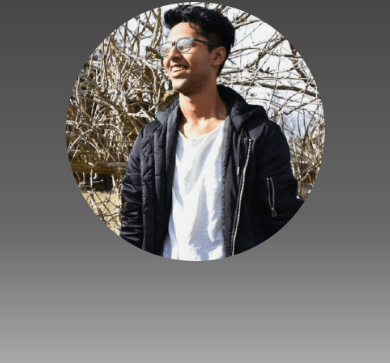
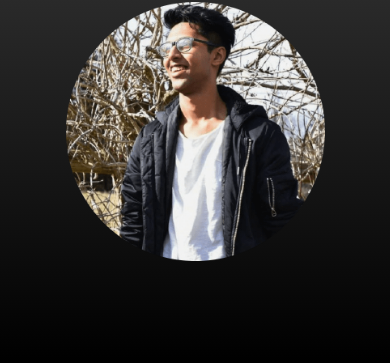
Before and after one commit to yash-1o1/yash-1o1.github.io, a plain HTML site: page index.html in a window 390 px wide. Shown: the part 481-844 px from the top of the page. Drawn offline with nearby package versions, Linux system fonts and the light colour scheme; a script that the page names is missing.

Commit message:
Background radiant inverted

```diff
--- a/css/yashs-portfolio-1dd038.webflow.css
+++ b/css/yashs-portfolio-1dd038.webflow.css
@@ -367,8 +367,8 @@ a {
 .body {
   border-radius: 0px;
   background-color: #fff;
-  background-image: -webkit-gradient(linear, left top, left bottom, from(#000), color-stop(100%, #616161), color-stop(0, #d2d2d2), color-stop(0, #fafafa), color-stop(0, #fff), color-stop(0, #fff), to(#fff));
-  background-image: linear-gradient(180deg, #000, #616161 100%, #d2d2d2 0, #fafafa 0, #fff 0, #fff 0, #fff);
+  background-image: -webkit-gradient(linear, left top, left bottom, from(#616161), to(#000));
+  background-image: linear-gradient(180deg, #616161, #000);
   font-family: 'Gothic A1', sans-serif;
   text-decoration: none;
 }
@@ -1994,8 +1994,8 @@ a {
   }
 
   .body {
-    background-image: -webkit-gradient(linear, left top, left bottom, from(#000), color-stop(84%, #686868), color-stop(100%, #a8a8a8), to(#fff));
-    background-image: linear-gradient(180deg, #000, #686868 84%, #a8a8a8 100%, #fff);
+    background-image: -webkit-gradient(linear, left top, left bottom, from(#616161), to(#000));
+    background-image: linear-gradient(180deg, #616161, #000);
     background-clip: border-box;
     -webkit-text-fill-color: inherit;
   }
```
Also changed, not shown: 404.html (+1 -1 lines), index.html (+1 -1 lines), projects.html (+1 -1 lines).
